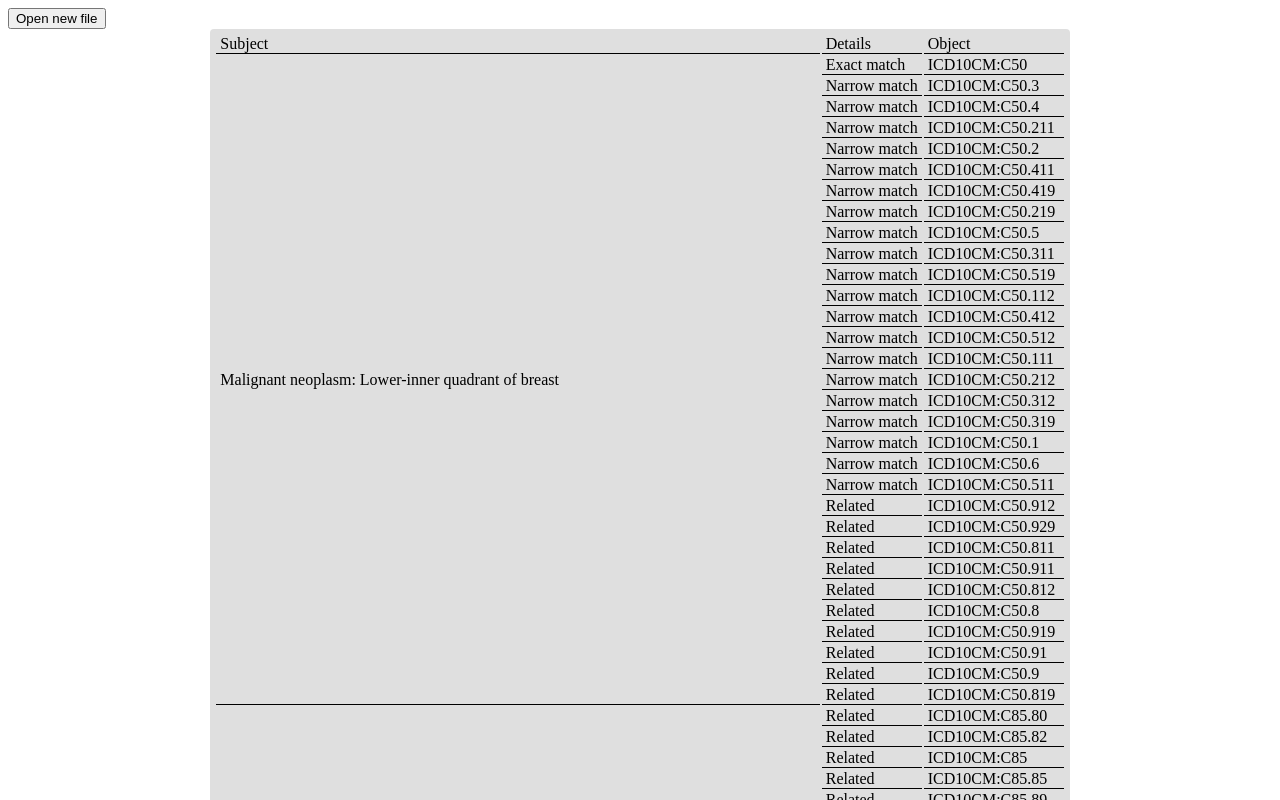
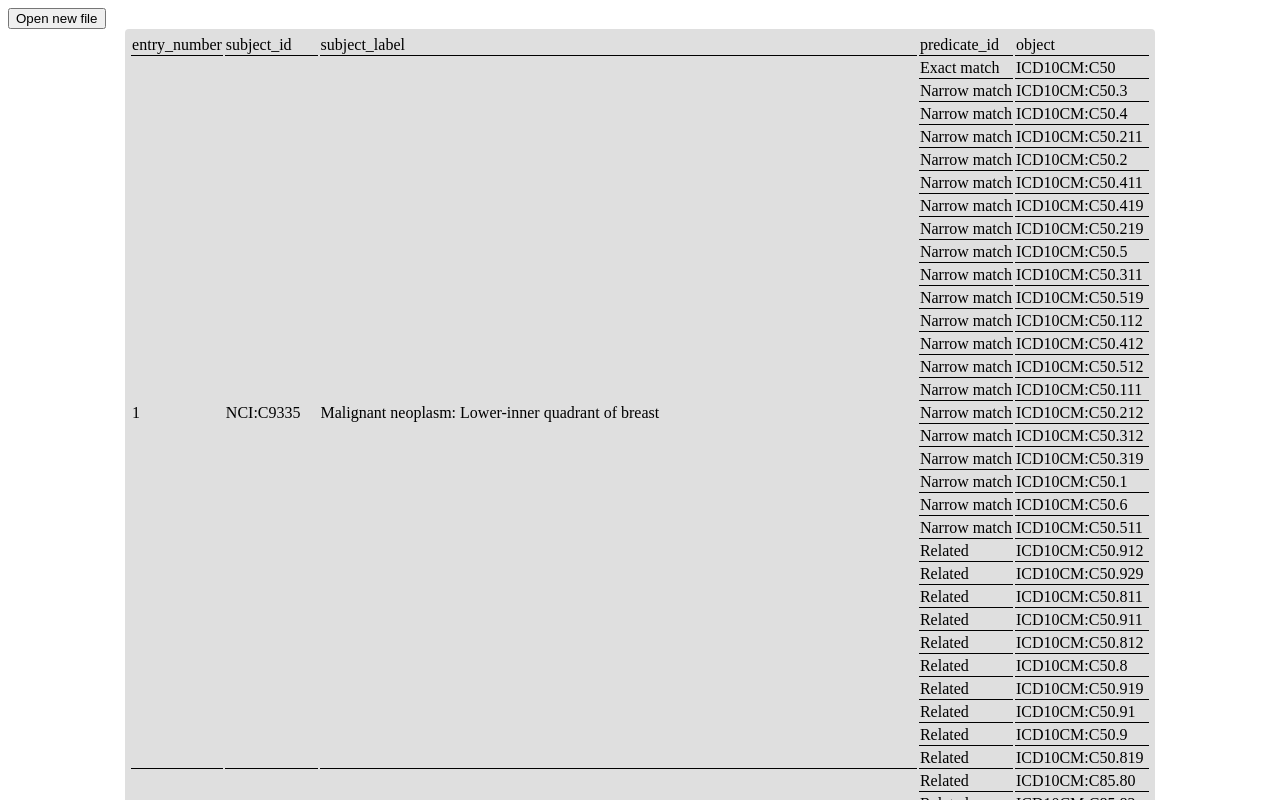
Before and after one commit to rock-pulak/SSSOM_Visualization, a plain HTML site: page index.html in a window 1280 px wide. Both pictures are taken after a click on the button "Load sample data". Shown: the top 800 px of the page. Drawn offline with nearby package versions, Linux system fonts and the light colour scheme.

Commit message:
Add files via upload
- Added string replacement for column headers
- Added slight color highlighting for entries on mouse hover

```diff
--- a/index.html
+++ b/index.html
@@ -5,7 +5,9 @@
 	<style>
       th, td {
 	    border-bottom: 1px solid;
-		padding: 0px 4px 0px;
+	  }
+	  tr:hover {
+	    background-color: rgba(0, 0, 0, 0.1);
 	  }
 	  .DataTable {
 	    background-color: rgba(223, 223, 223, 1.0);
--- a/index.js
+++ b/index.js
@@ -1,7 +1,7 @@
 var masterData;
 var rankTypes;
 var replacementStrings;
-const columns = ["Subject", "Details", "Object"];
+const columns = ["entry_number", "subject_id", "subject_label", "predicate_id", "object"];
 
 async function init(){
 	await getRanks();
@@ -108,14 +108,13 @@ async function getLines(fileText){
 	var row = header.insertRow(0);
 	for (let i = 0; i < columns.length; i++){
 		var cell = row.insertCell();
-		var tNode = document.createTextNode(columns[i]);
-		cell.appendChild(tNode);
+		cell.innerHTML = replaceText(columns[i]);
 	}
 
 	var body = table.createTBody();
 	var cRow = 0;
 	for (let y = 0; y < idList.length; y++) {
-		createEntry(body, cRow, masterData[idList[y]]);
+		createEntry(body, cRow, y+1, masterData[idList[y]]);
 		cRow += masterData[idList[y]]["children"].length;
 	}
 }
@@ -147,9 +146,9 @@ function checkComment(line){
 	return line[0] != '#' && line.length != 0;
 }
 
-function createEntry(p, index, data){
+function createEntry(p, index, number, data){
     var row = p.insertRow(index);
-	createSubjectCell(row, data);
+	createSubjectCell(row, number, data);
 	for (var y = 0; y < data["children"].length; y++){
 		if (y > 0){
 			row = p.insertRow(y+index);
@@ -158,26 +157,24 @@ function createEntry(p, index, data){
 	}
 }
 
-function createSubjectCell(r, data){
-    var cell = r.insertCell();
-    var tText;
+function createSubjectCell(r, number, data){
+    var ncell = r.insertCell();
+	ncell.innerHTML = number;
 	if (data["children"].length > 1){
-		cell.setAttribute("rowspan", data["children"].length);
+		ncell.setAttribute("rowspan", data["children"].length);
 	}
-    if (data.hasOwnProperty("subject_label")){
-	    if (data.hasOwnProperty("subject_id")){
-	        cell.setAttribute("title", data["subject_id"]);
-	    }
-	    tText = data["subject_label"];
-    }
-    else if (data.hasOwnProperty("subject_id")) {
-	    tText = data["subject_id"];
-    }
-    else {
-	    tText = "Data not available";
-    }
-    var tNode = document.createTextNode(tText);
-    cell.appendChild(tNode);
+
+    var idcell = r.insertCell();
+	idcell.innerHTML = data["subject_id"]
+	if (data["children"].length > 1){
+		idcell.setAttribute("rowspan", data["children"].length);
+	}
+
+    var tcell = r.insertCell();
+    tcell.innerHTML = data["subject_label"]
+	if (data["children"].length > 1){
+		tcell.setAttribute("rowspan", data["children"].length);
+	}
 }
 
 function createObjectRow(r, i, data){
@@ -247,7 +244,6 @@ function loadDetails(subjectID, index){
 		var rightText = document.createTextNode(masterData[subjectID]["children"][index][childKeys[i]]);
 		right.appendChild(rightText);
 	}
-	console.log(masterData[subjectID]);
 	var holder = document.getElementById("DetailTableHolder");
 	holder.style.display = "block";
 }
```
